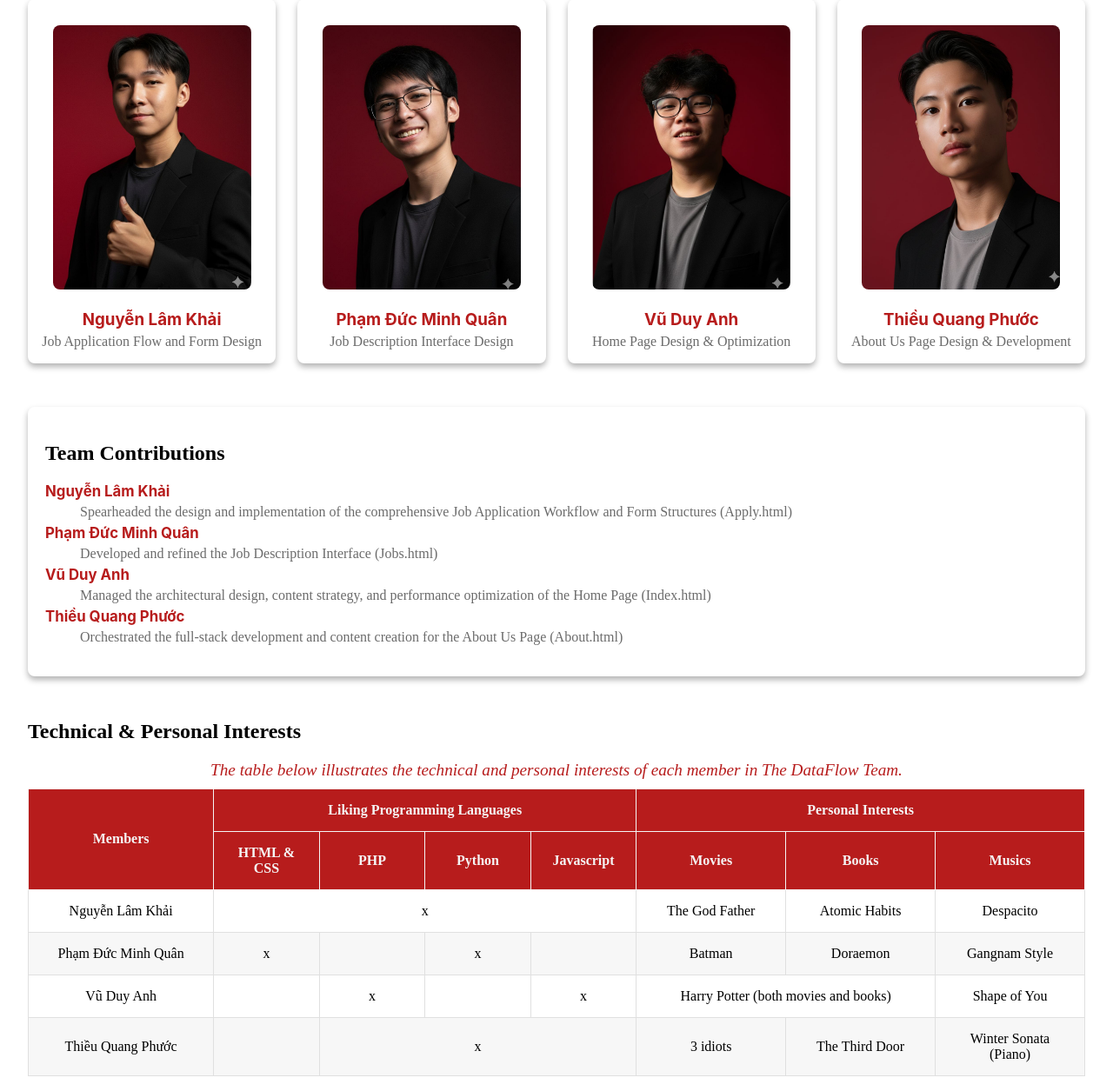
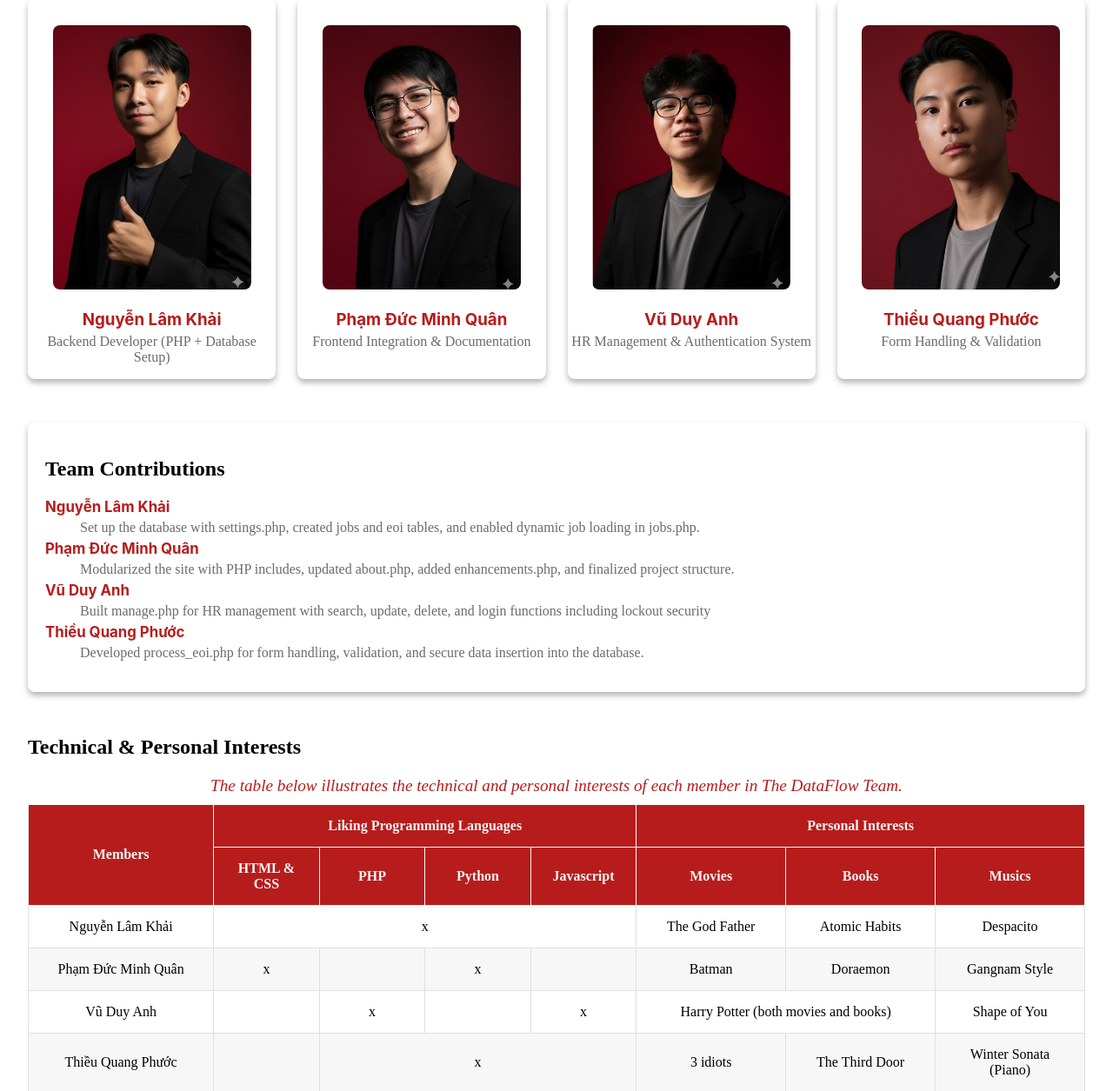
Before and after one commit to WebTechnologyProject-Sep2025/projectpart2-cos10026-1-group-6-1, a PHP site: page /about.php in a window 1280 px wide. Shown: the part 1125-2380 px from the top of the page at 87% size. Run offline with PHP 8.4, Linux system fonts and the light colour scheme.

Commit message:
Update about.php

```diff
--- a/Project1/about.php
+++ b/Project1/about.php
@@ -74,25 +74,25 @@
         <article class="member">
           <img src="images/1_khai_aigenerated_300kb.jpg" alt="Photo 1">
           <h3 class="member_name">Nguyễn Lâm Khải</h3>
-          <p class="member_role">Job Application Flow and Form Design</p>
+          <p class="member_role">Backend Developer (PHP + Database Setup)</p>
         </article>
 
         <article class="member">
           <img src="images/2_quan_aigenerated_300kb.jpg" alt="Photo 2">
           <h3 class="member_name">Phạm Đức Minh Quân</h3>
-          <p class="member_role">Job Description Interface Design</p>
+          <p class="member_role">Frontend Integration & Documentation</p>
         </article>
 
         <article class="member">
           <img src="images/3_duyanh_aigenerated_300kb.jpg" alt="Photo 3">
           <h3 class="member_name">Vũ Duy Anh</h3>
-          <p class="member_role">Home Page Design & Optimization</p>
+          <p class="member_role">HR Management & Authentication System</p>
         </article>
 
         <article class="member">
           <img src="images/4_phuoc_aigenerated_300kb.jpg" alt="Photo 4">
           <h3 class="member_name">Thiều Quang Phước</h3>
-          <p class="member_role">About Us Page Design & Development</p>
+          <p class="member_role">Form Handling & Validation</p>
         </article>
 
       </div>
@@ -105,19 +105,16 @@
       <dl>
 
         <dt>Nguyễn Lâm Khải</dt>
-        <dd>Spearheaded the design and implementation of the comprehensive
-          Job Application Workflow and Form Structures (Apply.html)</dd>
+        <dd>Set up the database with settings.php, created jobs and eoi tables, and enabled dynamic job loading in jobs.php.</dd>
 
         <dt>Phạm Đức Minh Quân</dt>
-        <dd>Developed and refined the Job Description Interface (Jobs.html)</dd>
+        <dd>Modularized the site with PHP includes, updated about.php, added enhancements.php, and finalized project structure.</dd>
 
         <dt>Vũ Duy Anh</dt>
-        <dd>Managed the architectural design, content strategy, and performance
-          optimization of the Home Page (Index.html)</dd>
+        <dd>Built manage.php for HR management with search, update, delete, and login functions including lockout security</dd>
 
         <dt>Thiều Quang Phước</dt>
-        <dd>Orchestrated the full-stack development and content creation for
-          the About Us Page (About.html)</dd>
+        <dd>Developed process_eoi.php for form handling, validation, and secure data insertion into the database.</dd>
 
       </dl>
 
```
